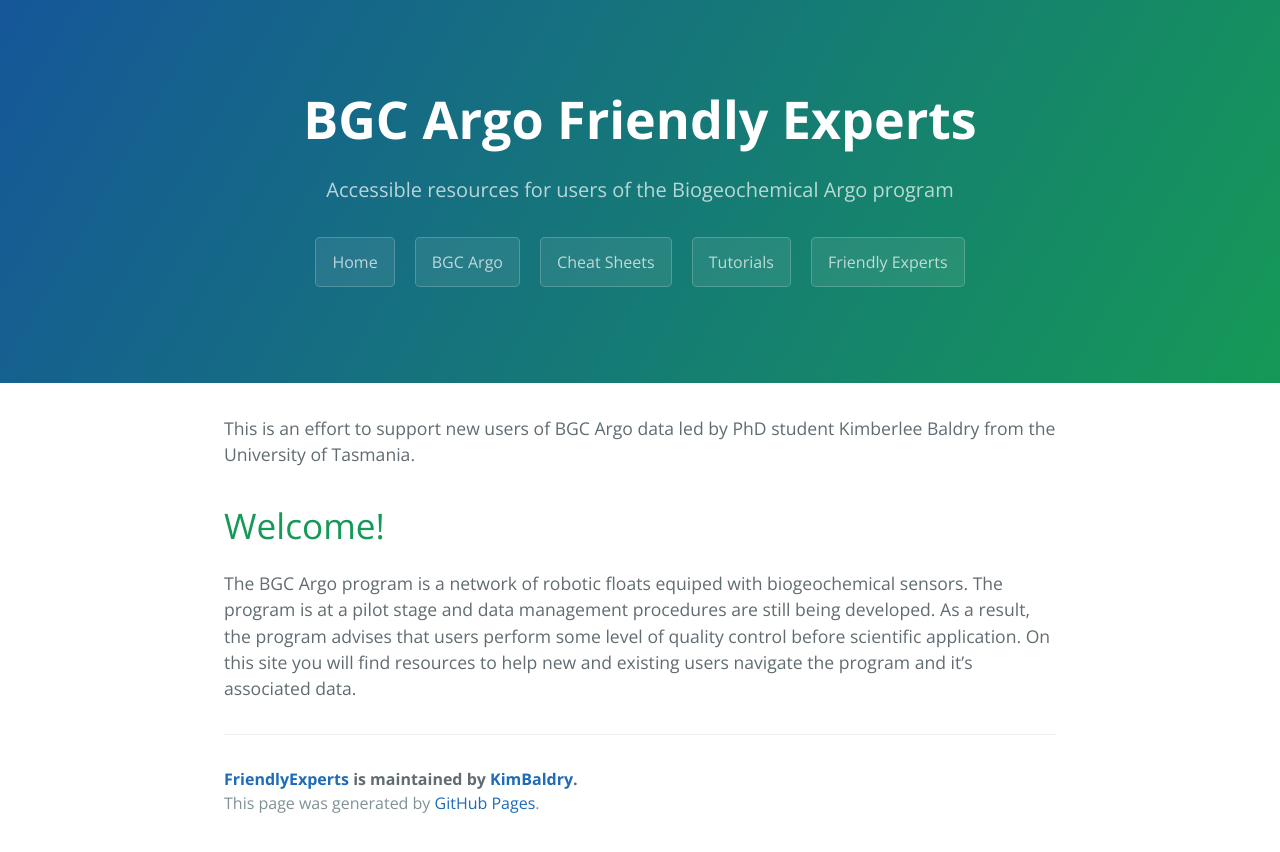
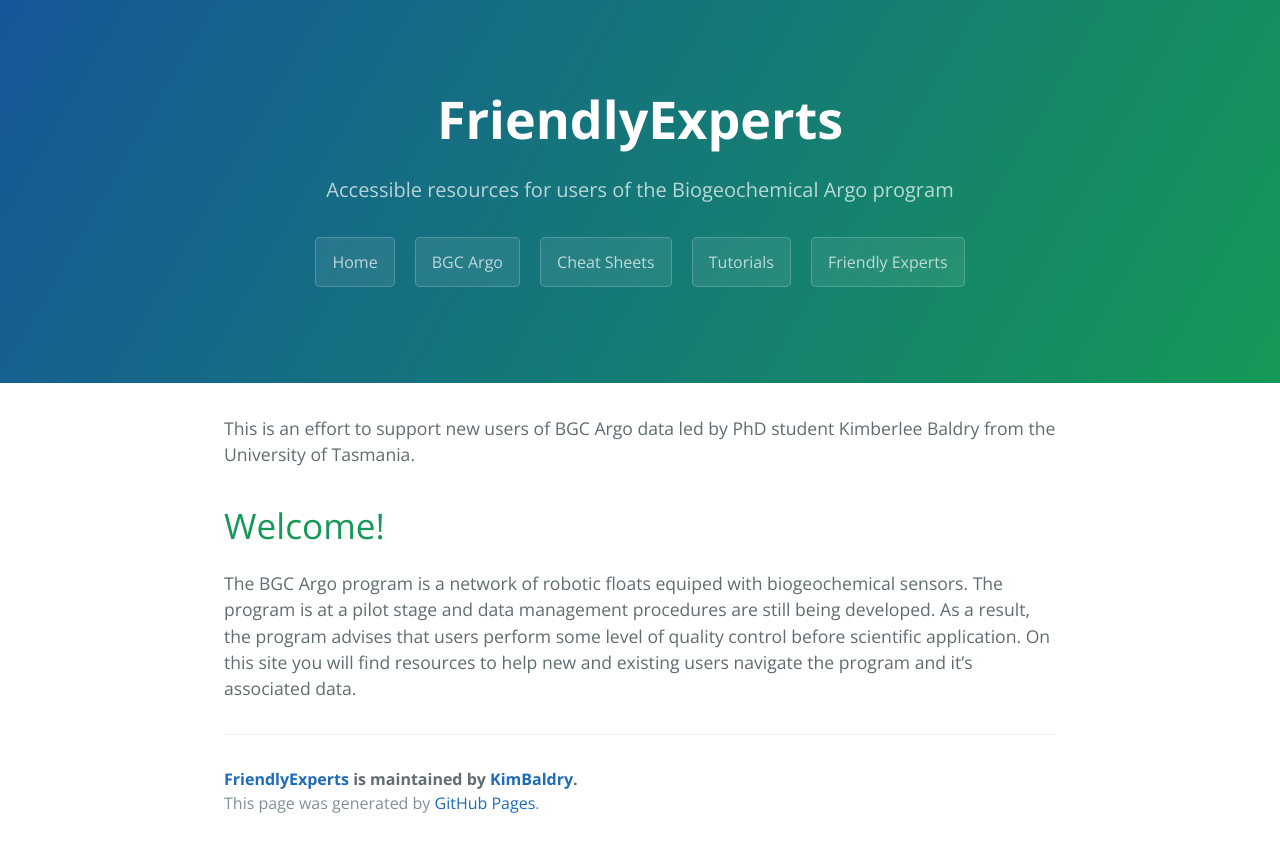
Before and after one commit to KimBaldry/FriendlyExperts, a Jekyll site: the page built from index.md, in a window 1280 px wide. Shown: the top 852 px of the page. Built offline with Jekyll 4.4.1, drawn with Linux system fonts in a browser that asks for light colours.

Commit message:
Update default.html

```diff
--- a/_layouts/default.html
+++ b/_layouts/default.html
@@ -23,7 +23,7 @@
     <a id="skip-to-content" href="#content">Skip to the content.</a>
 
     <header class="page-header" role="banner">
-      <h1 class="project-name">{{ page.title | default: site.title | default: site.github.repository_name }}</h1>
+      <h1 class="project-name">{{ default: site.title | default: site.github.repository_name }}</h1>
       <h2 class="project-tagline">{{ page.description | default: site.description | default: site.github.project_tagline }}</h2>
       {% if site.github.is_project_page %}
         <a href="https://kimbaldry.github.io/FriendlyExperts/" class="btn">Home</a>
```
